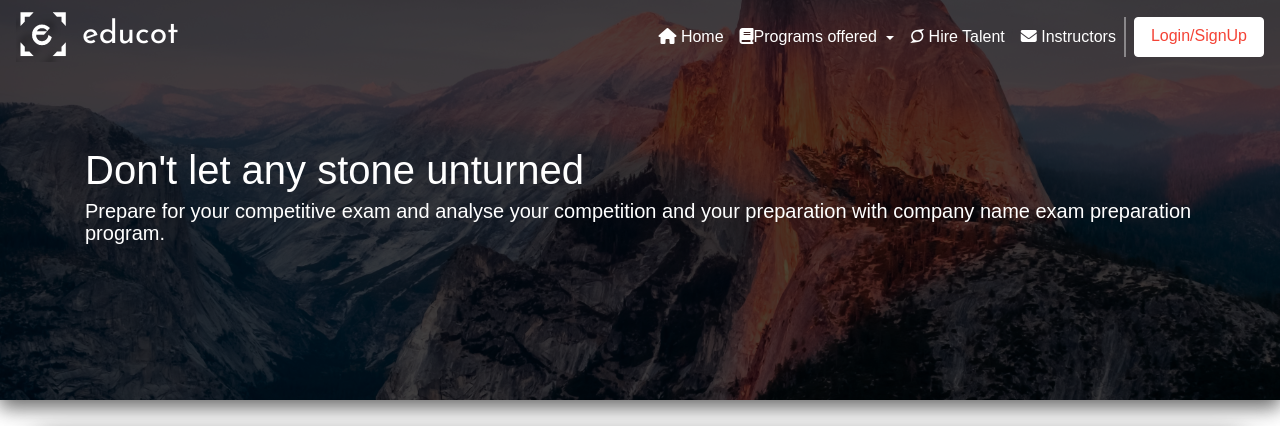
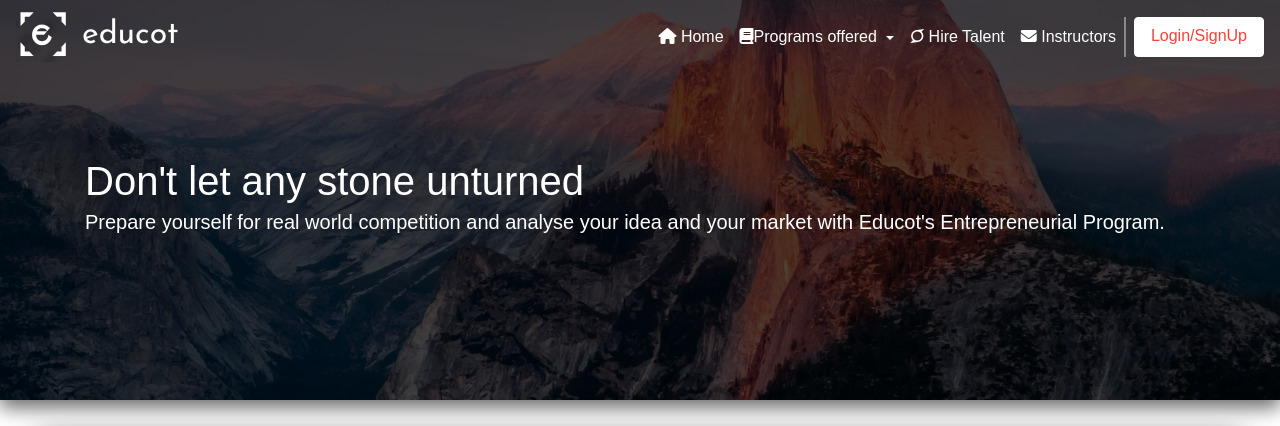
Before and after one commit to shreyasgangwar/Education-Portal, a PHP site: page /enterpreneurshipprog.php in a window 1280 px wide. Shown: the top 426 px of the page. Run offline with PHP 8.4, Linux system fonts and the light colour scheme; some libraries are stand-ins or nearby versions; some web fonts are replaced.

Commit message:
Commit 1.1 by Shreyas

```diff
--- a/enterpreneurshipprog.php
+++ b/enterpreneurshipprog.php
@@ -125,7 +125,7 @@
   <div class="container">
 
     <h1>Don't let any stone unturned </h1>
-    <h5>Prepare for your competitive exam and analyse your competition and your preparation with company name exam preparation program.</h5>
+    <h5>Prepare yourself for real world competition and analyse your idea and your market with Educot's Entrepreneurial Program.</h5>
 
   </div>
   </div>
```
